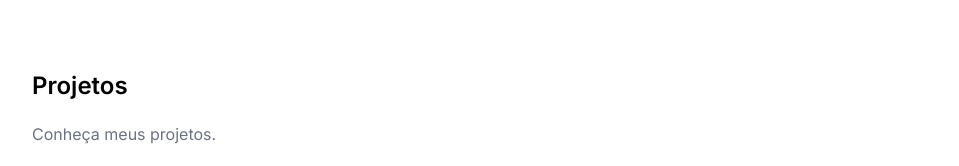
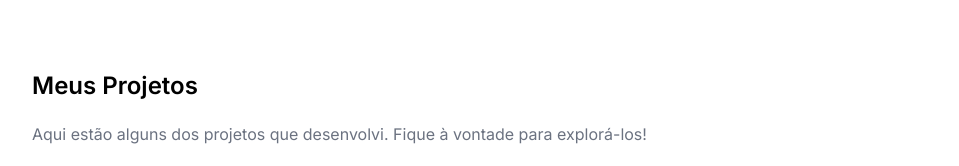
Before and after one commit to joaoclaudioprestes/my-portfolio, a Next.js app: page /projects in a window 1280 px wide. Shown: the part 130-296 px from the top of the page, without its empty margins (160-1119 px from the left). Built offline with nearby package versions, Linux system fonts and the light colour scheme.

Commit message:
update :up:

```diff
--- a/src/components/Sections/Projects/index.tsx
+++ b/src/components/Sections/Projects/index.tsx
@@ -133,9 +133,9 @@ export const Projects = () => {
   return (
     <section className="w-full py-20 flex flex-col items-center gap-14 md:justify-center md:items-start md:p-20">
       <div className="w-[90vw] flex flex-col gap-5 m-auto md:w-[70vw]">
-        <h2 className="text-2xl font-bold">Projetos</h2>
+        <h2 className="text-2xl font-bold">Meus Projetos</h2>
         <p className="text-gray-500">
-          Conheça meus projetos.
+          Aqui estão alguns dos projetos que desenvolvi. Fique à vontade para explorá-los!
         </p>
         <div className="grid grid-cols-1 md:grid-cols-2 lg:grid-cols-3 gap-4">
           {MOCK_PROJECTS &&
```
